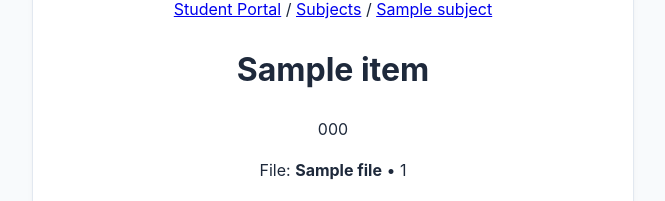
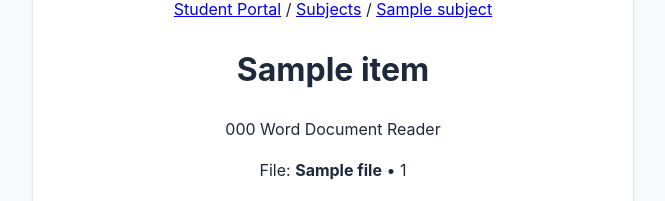
Before and after one commit to Therealtomilayo/lms, a PHP site: the page made by app/Views/student/content/docx_reader.php in a window 1280 px wide. Shown: the part 231-432 px from the top of the page, without its empty margins (322-987 px from the left). Run offline with PHP 8.4, Linux system fonts and the light colour scheme; tables that the repository leaves empty hold one stand-in row (values such as "Sample post"); the template is opened without the code that fills it: most values are stand-ins (such as "Sample title", 1, 10 or a date in 2020).

Commit message:
fix(tests): restore docx reader badge, align report card dossier assertion, and dynamic assignment due date

```diff
--- a/app/Views/student/content/docx_reader.php
+++ b/app/Views/student/content/docx_reader.php
@@ -19,6 +19,9 @@
                     </h1>
                     <span class="inline-flex items-center px-2 py-0.5 rounded-lg text-[10px] font-bold bg-sky-50 text-sky-800 border border-sky-200">
                         <?= htmlspecialchars($item->classSubject?->subject?->code ?: 'SUBJ') ?>
+                    </span>
+                    <span class="inline-flex items-center px-2 py-0.5 rounded-lg text-[10px] font-bold bg-blue-50 text-blue-800 border border-blue-200">
+                        Word Document Reader
                     </span>
                 </div>
 
```
Also changed, not shown: tests/Integration/AssignmentLifecycleIntegrationTest.php (+4 -3 lines), tests/Integration/TeacherResultBroadsheetIntegrationTest.php (+2 -2 lines).
